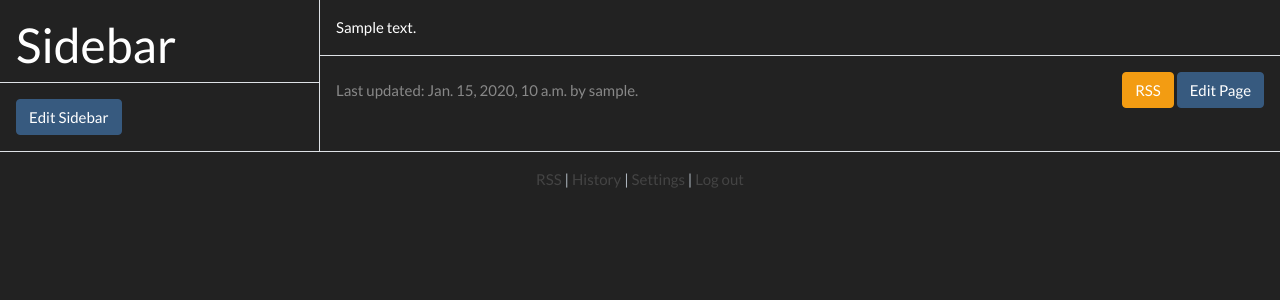
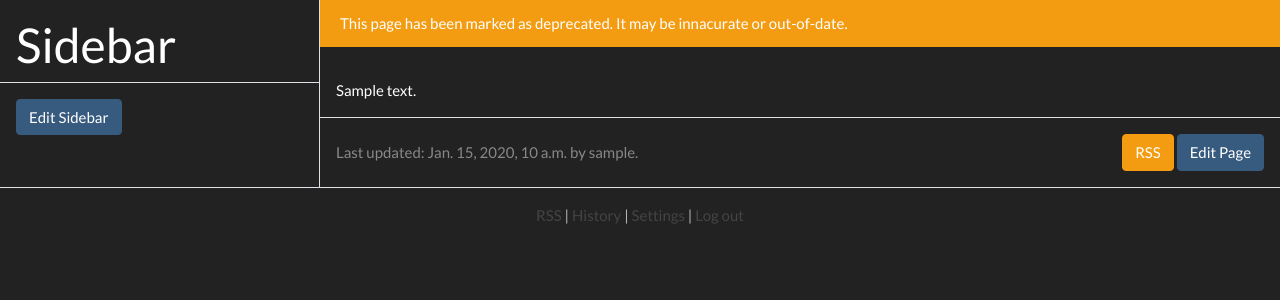
Before and after one commit to giantmade/giant-wiki, a Django app: a page that uses core/templates/wiki/page.html in a window 1280 px wide. Shown: the part 126-426 px from the top of the page. Run offline with Django 3.2, Linux system fonts and the light colour scheme; a user stored in the database is signed in; tables that the repository leaves empty hold one stand-in row (values such as "Sample post"); some libraries are stand-ins or nearby versions.

Commit message:
Added the ability to mark pages as deprecated.

```diff
--- a/core/templates/wiki/edit.html
+++ b/core/templates/wiki/edit.html
@@ -50,6 +50,12 @@
             {{ form.content }}
           </div>
 
+          <div class="text-right pt-2 pr-2">
+            <div class="form-group form-check">
+              {{ form.is_deprecated }} mark this page as deprecated.
+            </div>
+          </div>
+
           <div class="text-right pt-2 pr-2 pb-2">
             <a href="{% url "page" page.path %}" class="btn btn-danger btn-large">Cancel</a>
             <input class="btn btn-primary btn-large" type="submit" value="Save Page">
--- a/core/templates/wiki/page.html
+++ b/core/templates/wiki/page.html
@@ -23,10 +23,16 @@
             </div>
         </div>
 
-        <div class="col-md-9 pl-0 pt-3 pr-0">
+        <div class="col-md-9 pl-0 pr-0">
+
+            {% if page.is_deprecated %}
+            <div class="alert alert-warning rounded-0" role="alert">
+                This page has been marked as deprecated. It may be innacurate or out-of-date.
+            </div>
+            {% endif %}
 
             <!-- Page content -->
-            <div class="ml-3 mr-3">
+            <div class="ml-3 mr-3 pt-3">
             {{ page.render|safe }}
             </div>
 
--- a/wiki/forms.py
+++ b/wiki/forms.py
@@ -9,4 +9,4 @@ class PageForm(forms.ModelForm):
 
     class Meta:
         model = models.Page
-        fields = ('path', 'content')
+        fields = ('path', 'content', 'is_deprecated', 'is_deleted')
--- a/wiki/views.py
+++ b/wiki/views.py
@@ -29,9 +29,9 @@ def page(request, path="index", specific_id=False):
     # Get the page.
     try:
         if specific_id:
-            page = models.Page.objects.get(path=path, id=specific_id)
+            page = models.Page.objects.get(path=path, id=specific_id, is_deleted=False)
         else:
-            page = models.Page.objects.filter(path=path).order_by("-last_updated")[0]
+            page = models.Page.objects.filter(path=path, is_deleted=False).order_by("-last_updated")[0]
 
     # If there is no page, then we will send them to the PageForm.
     except (models.Page.DoesNotExist, IndexError):
@@ -53,7 +53,7 @@ def edit(request, path):
 
     # Get the page.
     try:
-        page = models.Page.objects.filter(path=path).order_by("-last_updated")[0]
+        page = models.Page.objects.filter(path=path, is_deleted=False).order_by("-last_updated")[0]
     # If there is no page, then create a stub.
     except (models.Page.DoesNotExist, IndexError):
         page = models.Page(
@@ -69,7 +69,8 @@ def edit(request, path):
             new_page = models.Page(
                 path=path,
                 content=form.cleaned_data["content"],
-                last_edited_by=request.user
+                last_edited_by=request.user,
+                is_deprecated=form.cleaned_data["is_deprecated"],
             )
             new_page.save()
             return redirect(reverse("page", kwargs={'path': path}))
```
